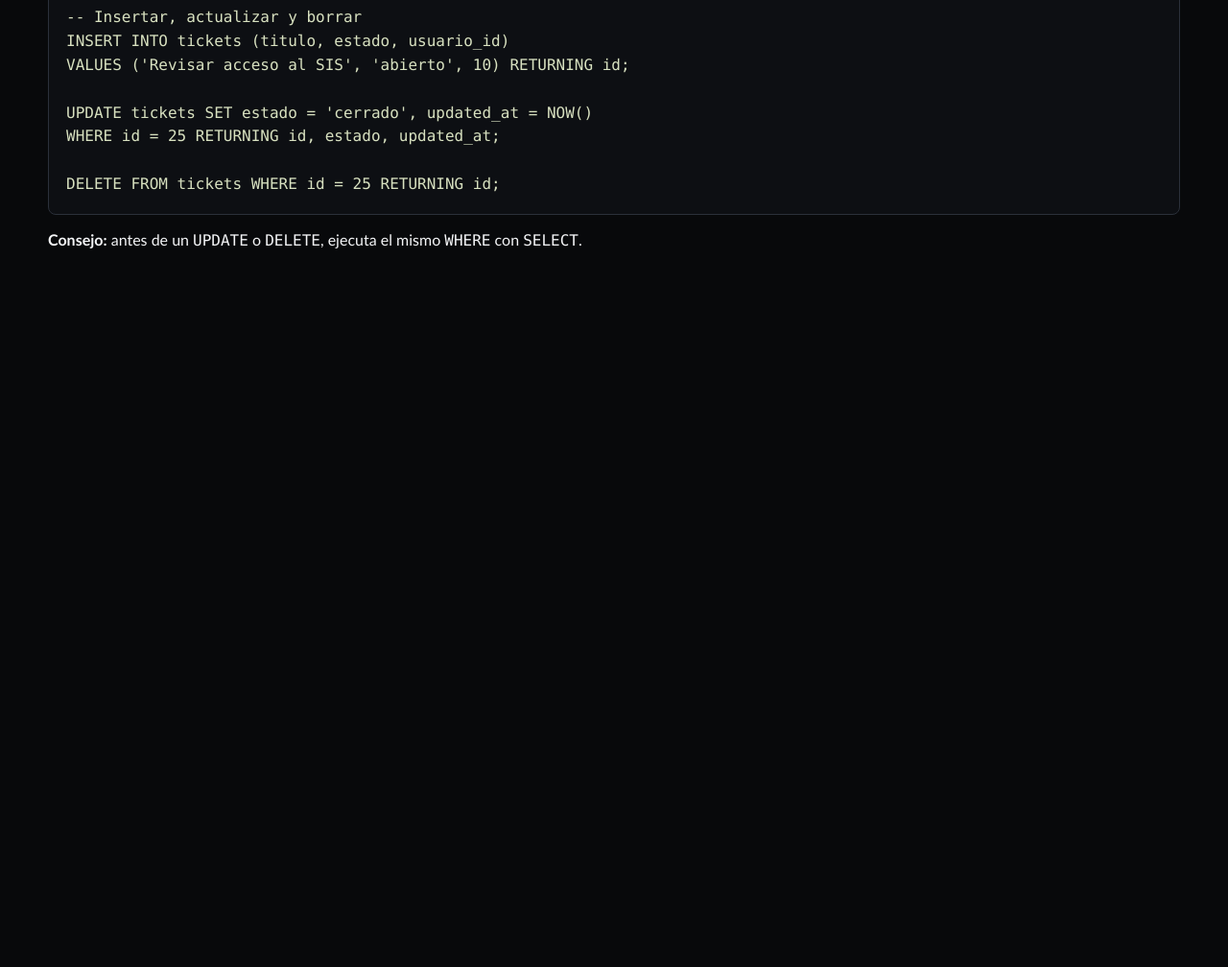
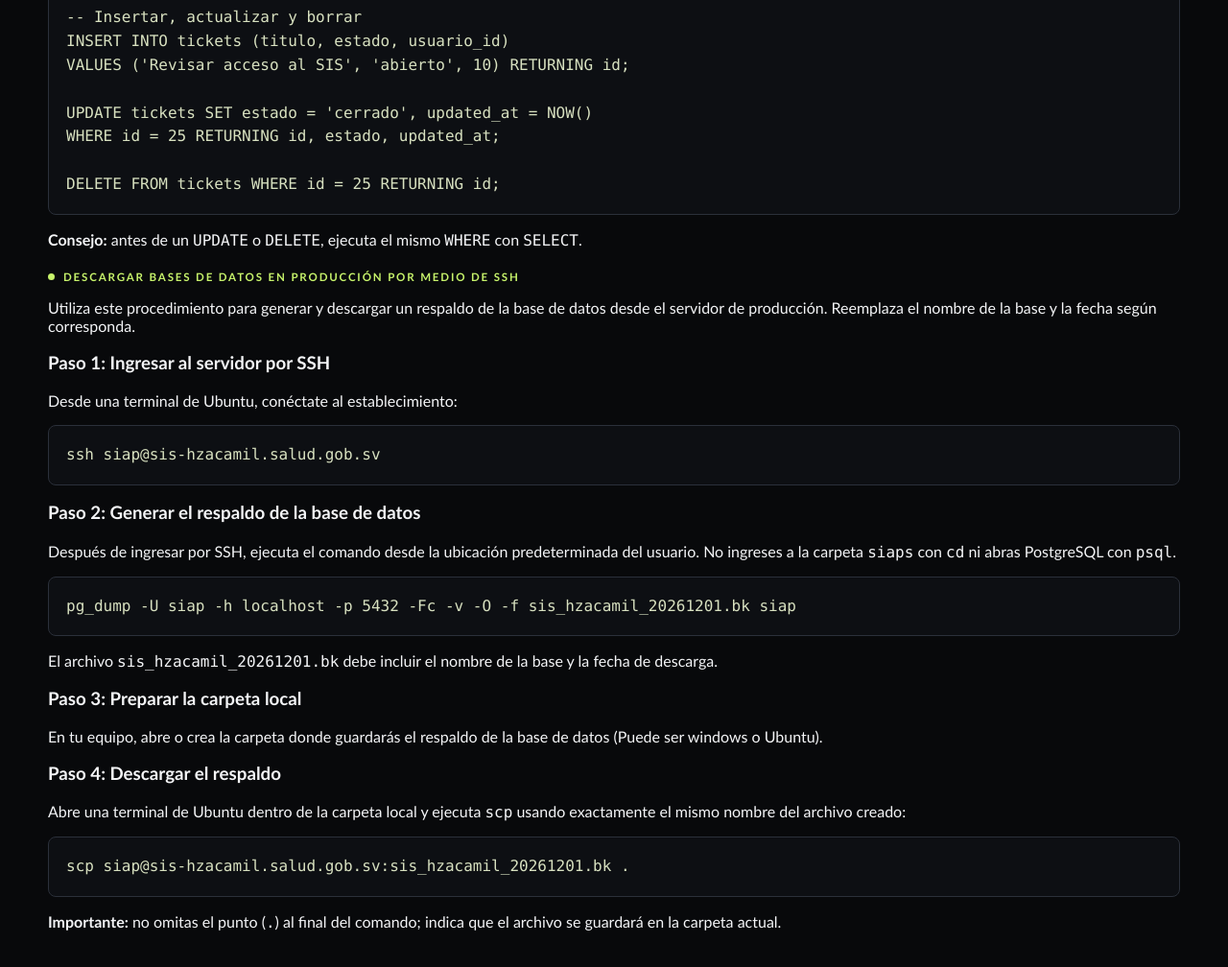
Before and after one commit to Teuscan-USAM/page, a plain HTML site: page modulo1.html in a window 1280 px wide. Shown: the part 1015-2023 px from the top of the page at 96% size. Before the commit the page ends 1315 px from the top, so only its background shows below. Drawn offline with Linux system fonts and the light colour scheme.

Commit message:
descargar base de datos

```diff
--- a/modulo1.html
+++ b/modulo1.html
@@ -35,4 +35,19 @@ WHERE id = 25 RETURNING id, estado, updated_at;
 
 DELETE FROM tickets WHERE id = 25 RETURNING id;</code></pre>
 <p><strong>Consejo:</strong> antes de un <code>UPDATE</code> o <code>DELETE</code>, ejecuta el mismo <code>WHERE</code> con <code>SELECT</code>.</p></div>
+
+<div><p class="eyebrow">Descargar bases de datos en producción por medio de SSH</p><p>Utiliza este procedimiento para generar y descargar un respaldo de la base de datos desde el servidor de producción. Reemplaza el nombre de la base y la fecha según corresponda.</p>
+<h3>Paso 1: Ingresar al servidor por SSH</h3>
+<p>Desde una terminal de Ubuntu, conéctate al establecimiento:</p>
+<pre><code>ssh siap@sis-hzacamil.salud.gob.sv</code></pre>
+<h3>Paso 2: Generar el respaldo de la base de datos</h3>
+<p>Después de ingresar por SSH, ejecuta el comando desde la ubicación predeterminada del usuario. No ingreses a la carpeta <code>siaps</code> con <code>cd</code> ni abras PostgreSQL con <code>psql</code>.</p>
+<pre><code>pg_dump -U siap -h localhost -p 5432 -Fc -v -O -f sis_hzacamil_20261201.bk siap</code></pre>
+<p>El archivo <code>sis_hzacamil_20261201.bk</code> debe incluir el nombre de la base y la fecha de descarga.</p>
+<h3>Paso 3: Preparar la carpeta local</h3>
+<p>En tu equipo, abre o crea la carpeta donde guardarás el respaldo de la base de datos (Puede ser windows o Ubuntu).</p>
+<h3>Paso 4: Descargar el respaldo</h3>
+<p>Abre una terminal de Ubuntu dentro de la carpeta local y ejecuta <code>scp</code> usando exactamente el mismo nombre del archivo creado:</p>
+<pre><code>scp siap@sis-hzacamil.salud.gob.sv:sis_hzacamil_20261201.bk .</code></pre>
+<p><strong>Importante:</strong> no omitas el punto (<code>.</code>) al final del comando; indica que el archivo se guardará en la carpeta actual.</p></div>
 </main></body></html>
```
